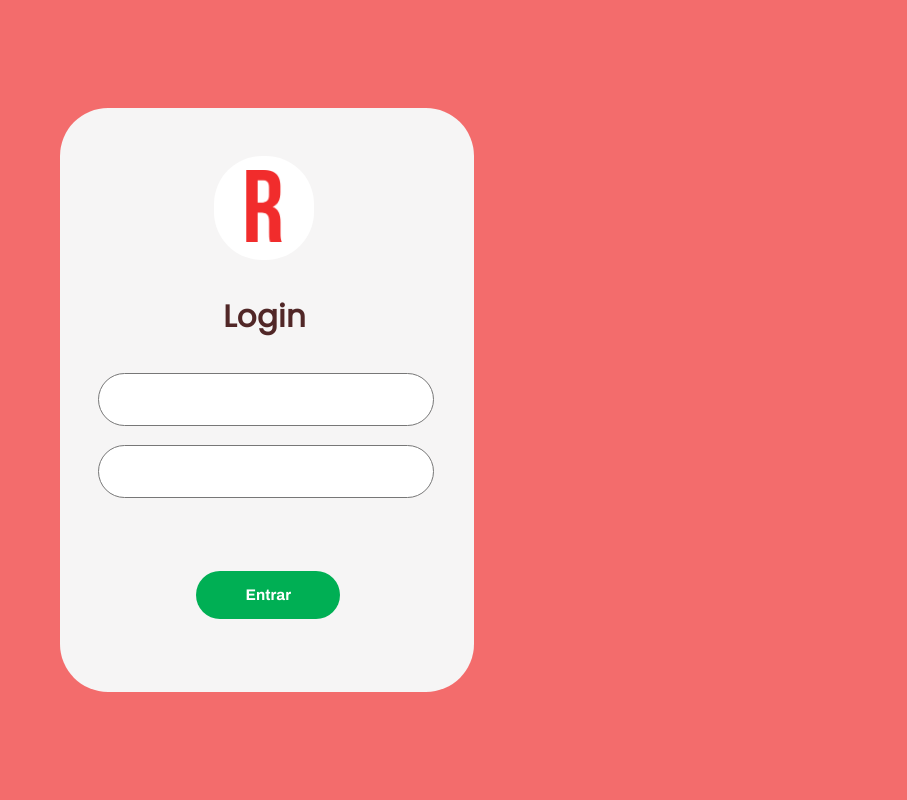
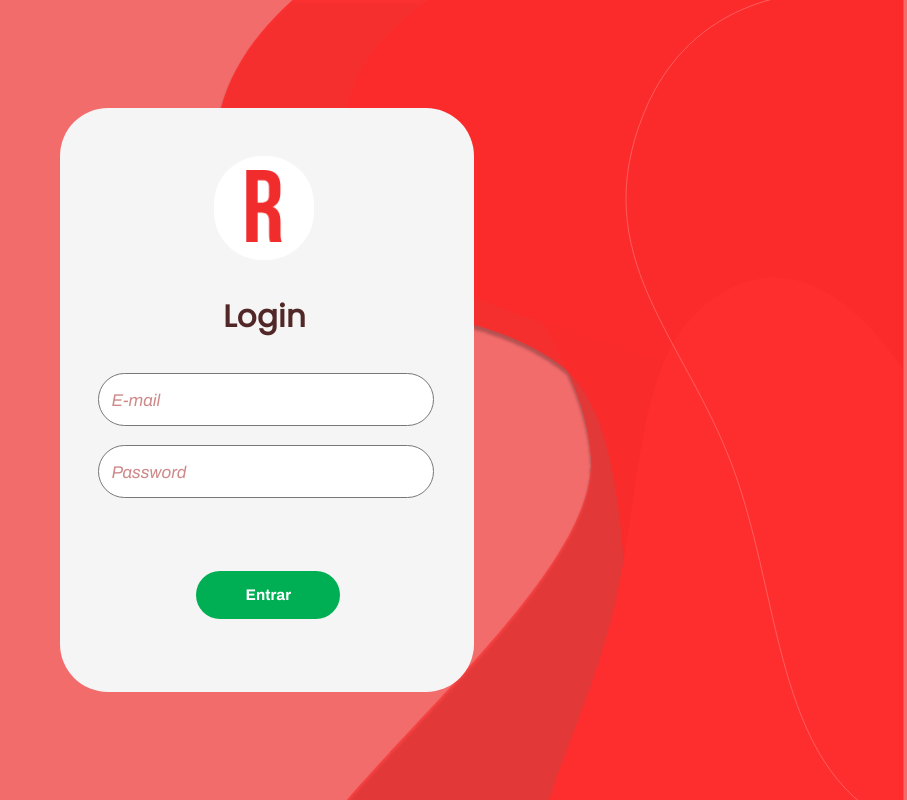
Before and after one commit to NicolasElena/receit, a React (Create React App) app in the folder web/: page / in a window 1280 px wide. Shown: the whole page, without its empty margins (373-1280 px from the left). Built offline with nearby package versions, Linux system fonts and the light colour scheme.

Commit message:
Login screen finalizado!

```diff
--- a/web/src/App.tsx
+++ b/web/src/App.tsx
@@ -1,12 +1,14 @@
 import React from 'react';
 
 import logoImg from './assets/Images/logo-min.png'
+import dsktpBG from './assets/Images/Desktop_bg.svg'
 
 import './assets/Styles/global.css'
 
 function App() {
   return(
     <main id="login">
+      <div id="login-container">
         <div className="logo-container">
           <img src={logoImg} alt="Receit"/>
         </div>
@@ -15,8 +17,8 @@ function App() {
         </div>
 
         <div className="input-block" >
-        <input type="text" id="login" />
-        <input type="text" id="password" />
+          <input type="text" placeholder="E-mail" id="login" />
+          <input type="password" placeholder="Password" id="password" />
         </div>
 
         <div className="submit-button">
@@ -24,6 +26,7 @@ function App() {
             Entrar
           </button>
         </div>
+      </div>
     </main>
   );
 }
--- a/web/src/assets/Styles/global.css
+++ b/web/src/assets/Styles/global.css
@@ -3,6 +3,7 @@
 
   --color-primary: #F13030;
   --color-background-web: #F36C6C;
+  --color-txt-secondary: #CF8989;
   --color-text-base: #512727 ;
   --color-button-primary: #00AF54;
   --color-button-secondary: #009246;
@@ -24,6 +25,8 @@ html, body, #root{
 
 body{
   background:var(--color-background-web);
+  background-image: url(../Images/Desktop_bg.svg);
+  background-size: cover;
   }
 
 
@@ -67,8 +70,8 @@ main{
 .logo-container img{
   width: 36px;
   height: 72px;
-  left: 189px;
-  top: 231px;
+  left: 10px;
+  top: 10px;
 }
 
 .loginTxt h1{
@@ -98,6 +101,17 @@ main{
   outline: 0;
 }
 
+.input-block ::placeholder{
+  font-family: Archivo;
+  font-size: 17px;
+  font-style: italic;
+  font-weight: 400;
+  line-height: 18px;
+  letter-spacing: -0.009999999776482582px;
+  text-align: left;
+  color: var(--color-txt-secondary  );
+}
+
 .submit-button{
   margin-top: 15rem;
   padding: 0 14.2rem;
```
Also changed, not shown: web/src/assets/Images/Desktop_bg.svg (added). Lines whose indentation alone changed are shown as unchanged.
